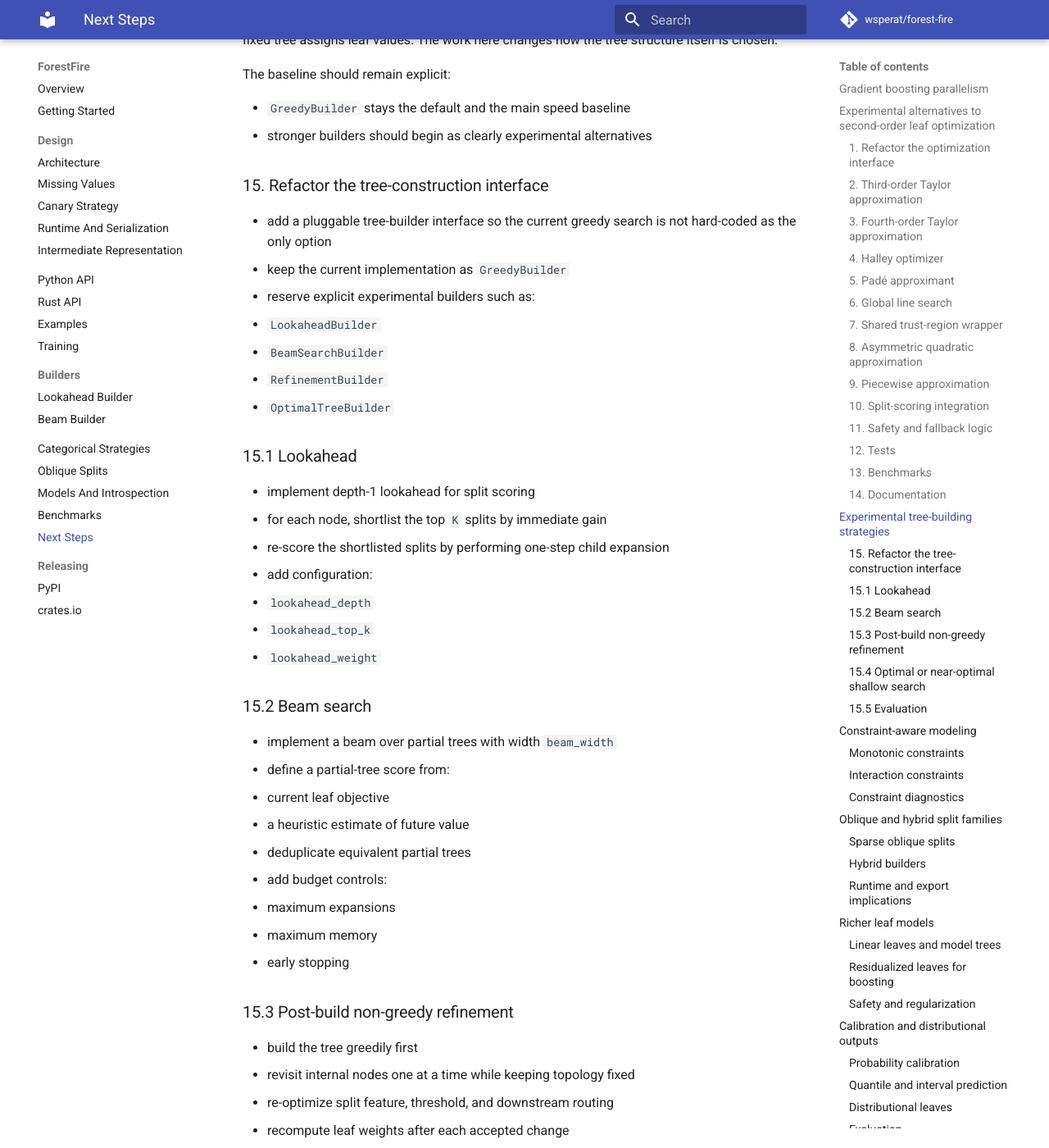
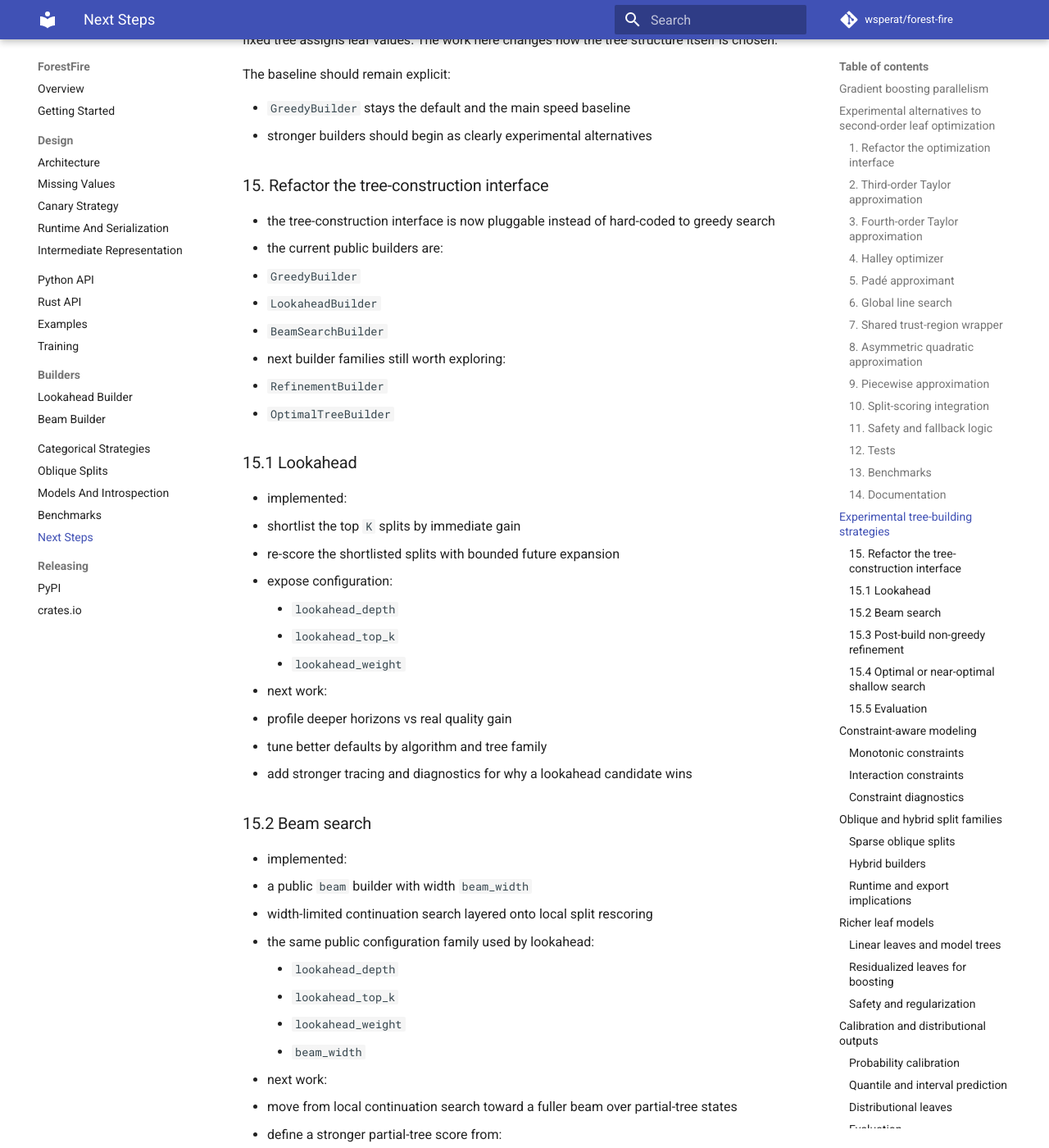
Before and after one commit to wsperat/forest-fire, an MkDocs documentation site: the page built from docs/next-steps.md, in a window 1280 px wide and 1400 px high, scrolled down 7736 px. Shown: the whole window at 82% size. Built offline with MkDocs 1.6.1 and Material for MkDocs 9.7.7, drawn with Linux system fonts in a browser that asks for light colours; comment, search, counter and statistics services are not loaded; some of the changed text lies outside the part shown.

Commit message:
update docs

```diff
--- a/docs/next-steps.md
+++ b/docs/next-steps.md
@@ -284,36 +284,51 @@ The baseline should remain explicit:
 
 ### 15. Refactor the tree-construction interface
 
-- add a pluggable tree-builder interface so the current greedy search is not
-  hard-coded as the only option
-- keep the current implementation as `GreedyBuilder`
-- reserve explicit experimental builders such as:
+- the tree-construction interface is now pluggable instead of hard-coded to
+  greedy search
+- the current public builders are:
+  - `GreedyBuilder`
   - `LookaheadBuilder`
   - `BeamSearchBuilder`
+- next builder families still worth exploring:
   - `RefinementBuilder`
   - `OptimalTreeBuilder`
 
 ### 15.1 Lookahead
 
-- implement depth-1 lookahead for split scoring
-- for each node, shortlist the top `K` splits by immediate gain
-- re-score the shortlisted splits by performing one-step child expansion
-- add configuration:
-  - `lookahead_depth`
-  - `lookahead_top_k`
-  - `lookahead_weight`
+- implemented:
+  - shortlist the top `K` splits by immediate gain
+  - re-score the shortlisted splits with bounded future expansion
+  - expose configuration:
+    - `lookahead_depth`
+    - `lookahead_top_k`
+    - `lookahead_weight`
+- next work:
+  - profile deeper horizons vs real quality gain
+  - tune better defaults by algorithm and tree family
+  - add stronger tracing and diagnostics for why a lookahead candidate wins
 
 ### 15.2 Beam search
 
-- implement a beam over partial trees with width `beam_width`
-- define a partial-tree score from:
-  - current leaf objective
-  - a heuristic estimate of future value
-- deduplicate equivalent partial trees
-- add budget controls:
-  - maximum expansions
-  - maximum memory
-  - early stopping
+- implemented:
+  - a public `beam` builder with width `beam_width`
+  - width-limited continuation search layered onto local split rescoring
+  - the same public configuration family used by lookahead:
+    - `lookahead_depth`
+    - `lookahead_top_k`
+    - `lookahead_weight`
+    - `beam_width`
+- next work:
+  - move from local continuation search toward a fuller beam over partial-tree
+    states
+  - define a stronger partial-tree score from:
+    - current leaf objective
+    - a heuristic estimate of future value
+  - deduplicate equivalent partial trees
+  - add budget controls:
+    - maximum expansions
+    - maximum memory
+    - early stopping
 
 ### 15.3 Post-build non-greedy refinement
 
@@ -341,8 +356,9 @@ The baseline should remain explicit:
   - wall-clock time
   - tree size and realized depth
   - number of accepted refinements
-- measure whether stronger trees reduce the number of boosting rounds required
-  to hit the same validation quality
+- measure whether stronger implemented builders such as lookahead and beam
+  reduce the number of boosting rounds required to hit the same validation
+  quality
 
 ## Constraint-aware modeling
 
```
Also changed, not shown: docs/examples.md (+5 -0 lines).
